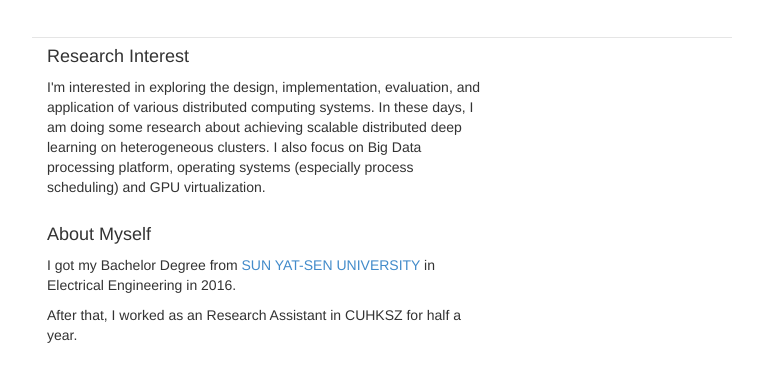
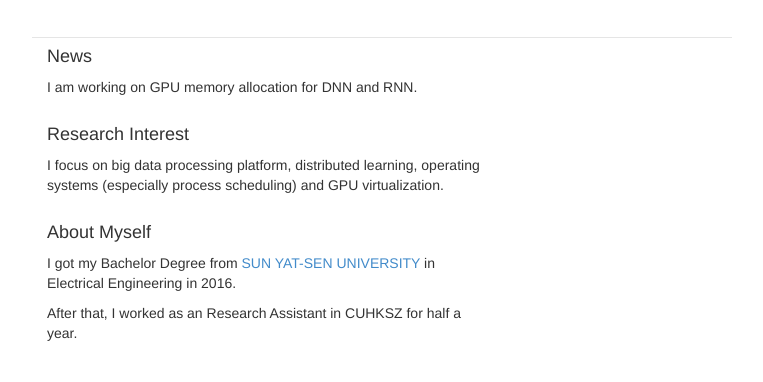
Before and after one commit to Young768/dyang, a plain HTML site: page index.html in a window 1280 px wide. Shown: the part 398-780 px from the top of the page, without its empty margins (258-1021 px from the left). Drawn offline with Linux system fonts and the light colour scheme.

Commit message:
update index

```diff
--- a/index.html
+++ b/index.html
@@ -60,11 +60,14 @@
       <div class="row marketing">
         <div class="col-lg-8">
 
+	<h4>News</h4>
+
+          <p>I am working on GPU memory allocation for DNN and RNN.
+          </p>
+
           <h4>Research Interest</h4>
 
-          <p>
-
-          I'm interested in exploring the design, implementation, evaluation, and application of various distributed computing systems. In these days, I am doing some research about achieving scalable distributed deep learning on heterogeneous clusters. I also focus on Big Data processing platform, operating systems (especially process scheduling) and GPU virtualization.
+          <p>I focus on big data processing platform, distributed learning, operating systems (especially process scheduling) and GPU virtualization.
 
           </p>
 
```
